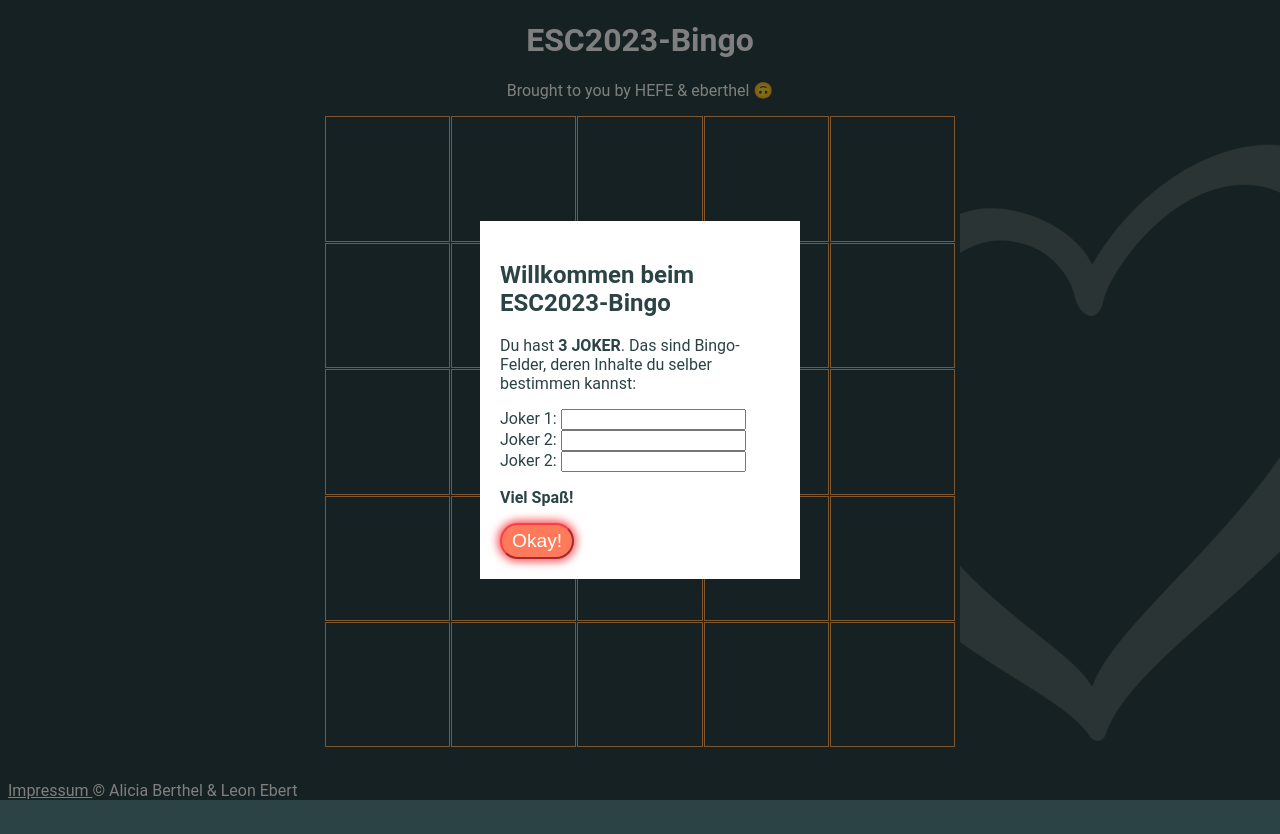
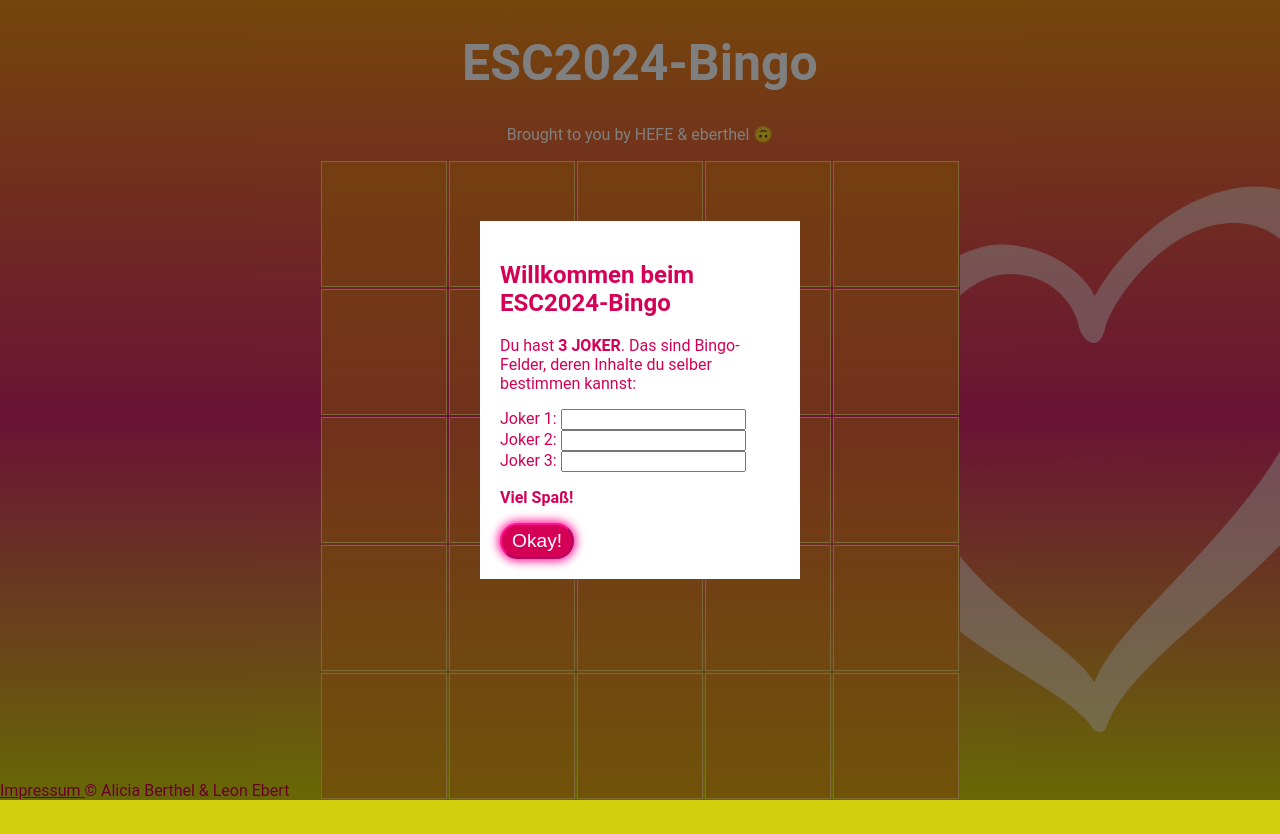
Before and after one commit to alcibert/esc-bingo, a plain HTML site: page index.html in a window 1280 px wide. Drawn offline with Linux system fonts and the light colour scheme.

Commit message:
Style geupdatet, CSS gefixt

```diff
--- a/index.html
+++ b/index.html
@@ -7,7 +7,7 @@
   </style>
 
 
-  <title>ESC 2023 - BINGO</title>
+  <title>ESC 2024 - BINGO</title>
 
   <body>
 
@@ -24,7 +24,7 @@
 
     <div class="popup-outer" id="popup2">
       <div class="popup">
-        <h2>Willkommen beim ESC2023-Bingo</h2>
+        <h2>Willkommen beim ESC2024-Bingo</h2>
         <p> Du hast <b>3 JOKER</b>. Das sind Bingo-Felder, deren Inhalte du selber bestimmen kannst:</p>
         <div>
           <label for="joker1"> Joker 1: </label>
@@ -37,7 +37,7 @@
         </div>
 
         <div>
-          <label for="joker3"> Joker 2: </label>
+          <label for="joker3"> Joker 3: </label>
           <input type="text" id="joker3" name="joker3" required minlength="5" >
         </div>
 
@@ -48,14 +48,14 @@
 
 
     <div class="hello">
-      <h1>ESC2023-Bingo </h1>
+      <h1>ESC2024-Bingo </h1>
       <p>Brought to you by HEFE & eberthel 🙃</p>
     </div>
-    <div class="eurovision">
+    <!-- <div class="eurovision">
       <img src="./Herz.png" alt="Eurovision Logo">
-    </div>
+    </div> -->
 
-    <div class="BINGO bingonew" id="">
+    <div class="bingonew" id="">
       <div class="field"><input type="checkbox" id="f0"> <label for="f0" id="l0"></label></div>
       <div class="field"><input type="checkbox" id="f1"> <label for="f1" id="l1"></label></div>
       <div class="field"><input type="checkbox" id="f2"> <label for="f2" id="l2"></label></div>
@@ -87,12 +87,12 @@
       <div class="field"><input type="checkbox" id="f24"> <label for="f24" id="l24" ></label></div>
     </div>
 
+  </body>
 
-    <footer>
-      <a href="https://eberthel.de/impressum/" target="_blank">Impressum </a>
-      &copy; Alicia Berthel & Leon Ebert
-    </footer>
-  </body>
+  <footer>
+    <a href="https://eberthel.de/impressum/" target="_blank">Impressum </a>
+    &copy; Alicia Berthel & Leon Ebert
+  </footer>
 
 <script src="./main.js" type="text/javascript" defer></script>
 </html>
--- a/style.css
+++ b/style.css
@@ -1,13 +1,28 @@
 :root{
- --bg-color:#2b4344;
+ --bg-color:#eb8c17;
+ --bg-color2:#d6256c;
+ --bg-color3:#d1ce0d;
  --color-2:#ffffff;
- --color-3:#f94047;
- --color-4:#FE7a5a;
- --color-5:#ffaf5f;
+ --color-3:#ff1094;
+ --color-4:#d50055;
+ --color-5:#ffd071;
+ --bg-gradient: linear-gradient(180deg, var(--bg-color) 0%, var(--bg-color2) 50%, var(--bg-color3) 95%);
+ /* --check-gradient: linear-gradient(180deg, var(--color-3) 0%, var(--bg-color) 50%);
+ --checked-gradient: linear-gradient(180deg, var(--color-3) 0%, var(--color-4) 50%); */
+ box-sizing: border-box;
 }
 
+
+
 body{
-  background-color: var(--bg-color);
+  background-color: var(--bg-color3);
+  background: var(--bg-gradient);
+  background-repeat: no-repeat;
+  width:100%;
+  min-height: 100vh;
+  margin:0;
+  overflow-x: hidden;
+
  /* animation: fadeInAnimation ease 3s;
   animation-iteration-count: 1;
   animation-fill-mode: forwards;
@@ -26,16 +41,18 @@ body{
  overflow:hidden;
  opacity:0.2;
 }
+
 img{
  width:200%;
  position:relative;
  left:-50%;
+
 }
-.BINGO{
-  display:block;
- margin:0 auto;
- width:50%;
+
+h1{
+  font-size: 50px;
 }
+
 .row{
  width:100%;
  aspect-ratio:5/1;
@@ -50,13 +67,17 @@ img{
  font-size:clamp(0.5rem, 4rem, 1.2vw);
 }
 input[type=checkbox]{
+  appearance: none;
+  -webkit-appearance: none;
  position:absolute;
  top:1em;
  left:2em;
  z-index:-1;
+ padding:3px;
 }
+
 input[type=checkbox] + label{
- background-color:var(--bg-color);
+ background-color:rgba(235, 140, 23, 0.616);
  position:absolute;
  width:100%;
  height:100%;
@@ -66,13 +87,24 @@ input[type=checkbox] + label{
  justify-content:center;
  word-break:break-word;
  user-select: none;
+
 }
+
 input[type=checkbox]:checked + label{
  background-color:var(--color-3);
 }
+
+
+
 footer{
- position:fixed;
+ position: fixed;
+ color: var(--color-4);
  bottom:0;
+ width: 100%;
+}
+
+footer a {
+  color:inherit;
 }
 
 .popup-outer{
@@ -98,6 +130,7 @@ footer{
   background: rgba(0,0,0,0.5);
 
 
+
 }
 
 .popup {
@@ -108,7 +141,7 @@ footer{
   height: fit-content;
   background-color: #ffffff;
   z-index:101;
-  color:var(--bg-color);
+  color:var(--color-4);
   /* top:50%;
   left:50%;
   transform:translateX(-50%) translateY(-50%); */
@@ -168,6 +201,7 @@ button:focus, button:hover{
 }
 
 .bingonew{
+  position: relative;
   display: grid;
   margin:0 auto;
   width:50%;
@@ -176,15 +210,40 @@ button:focus, button:hover{
   grid-template-rows: 1fr 1fr 1fr 1fr 1fr;
 }
 
+.bingonew::after{
+  content:"";
+  position: absolute;
+  left: 100%;
+  width: 25vw;
+  height: 100%;
+  background-image: url("./Herz.png");
+  background-size: cover;
+  background-position: 50%;
+  background-repeat: no-repeat;
+  opacity: 0.5;
+
+
+}
+
 a{
   color:#ffffff;
 }
 
 
 @media screen and (max-width: 600px){
-  .BINGO{
-   width:100%;
+  .bingonew{
+   width: 94%;
+   margin: 0 3%;
   }
+
+  .bingonew::after{
+    left: 0;
+    top: 100%;
+    width: 80vw;
+    height: 20vh;
+    overflow: hidden;
+    background-size: 50%;  }
+
  .field{
   font-size:clamp(0.1rem, 4rem, 2.5vw);
  }
```
